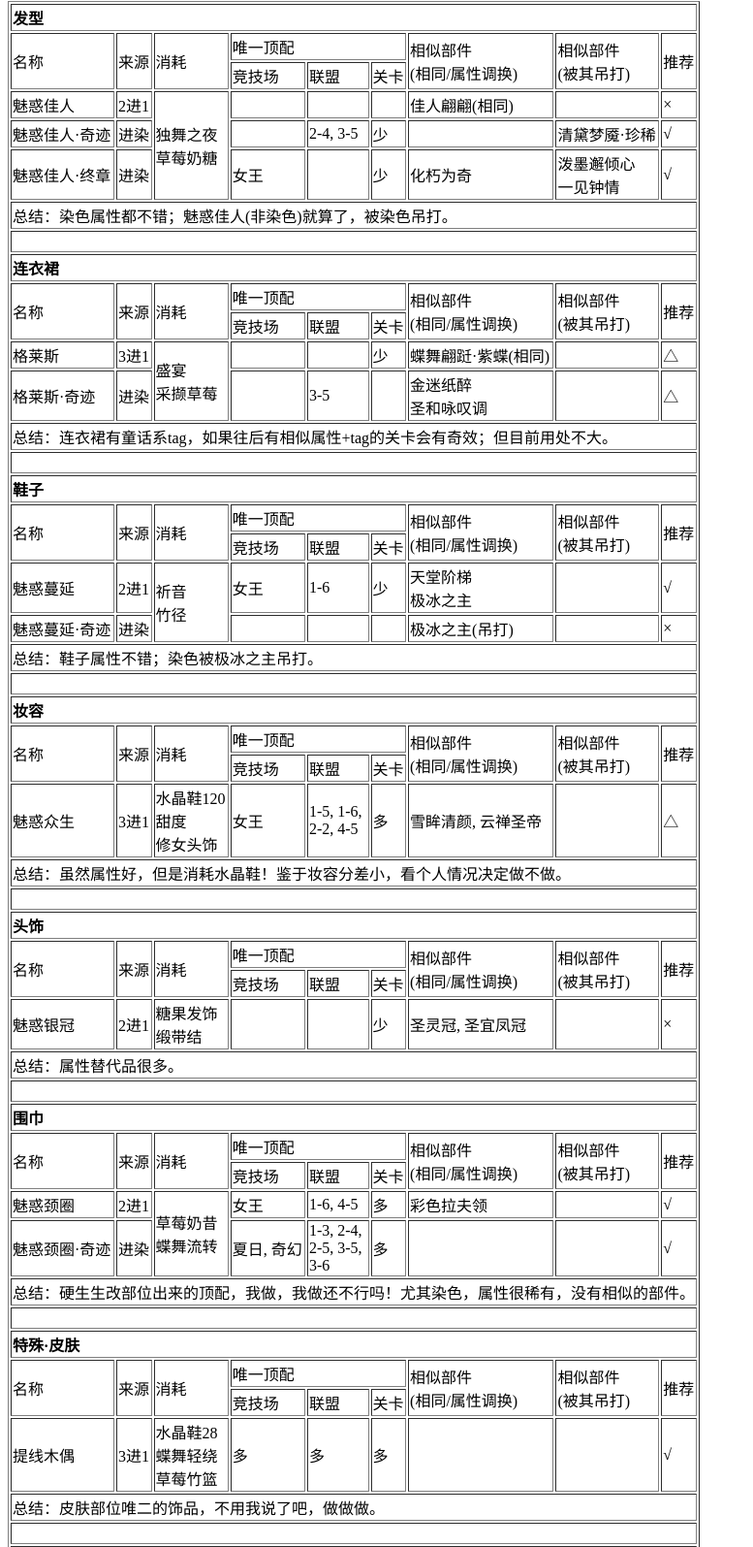
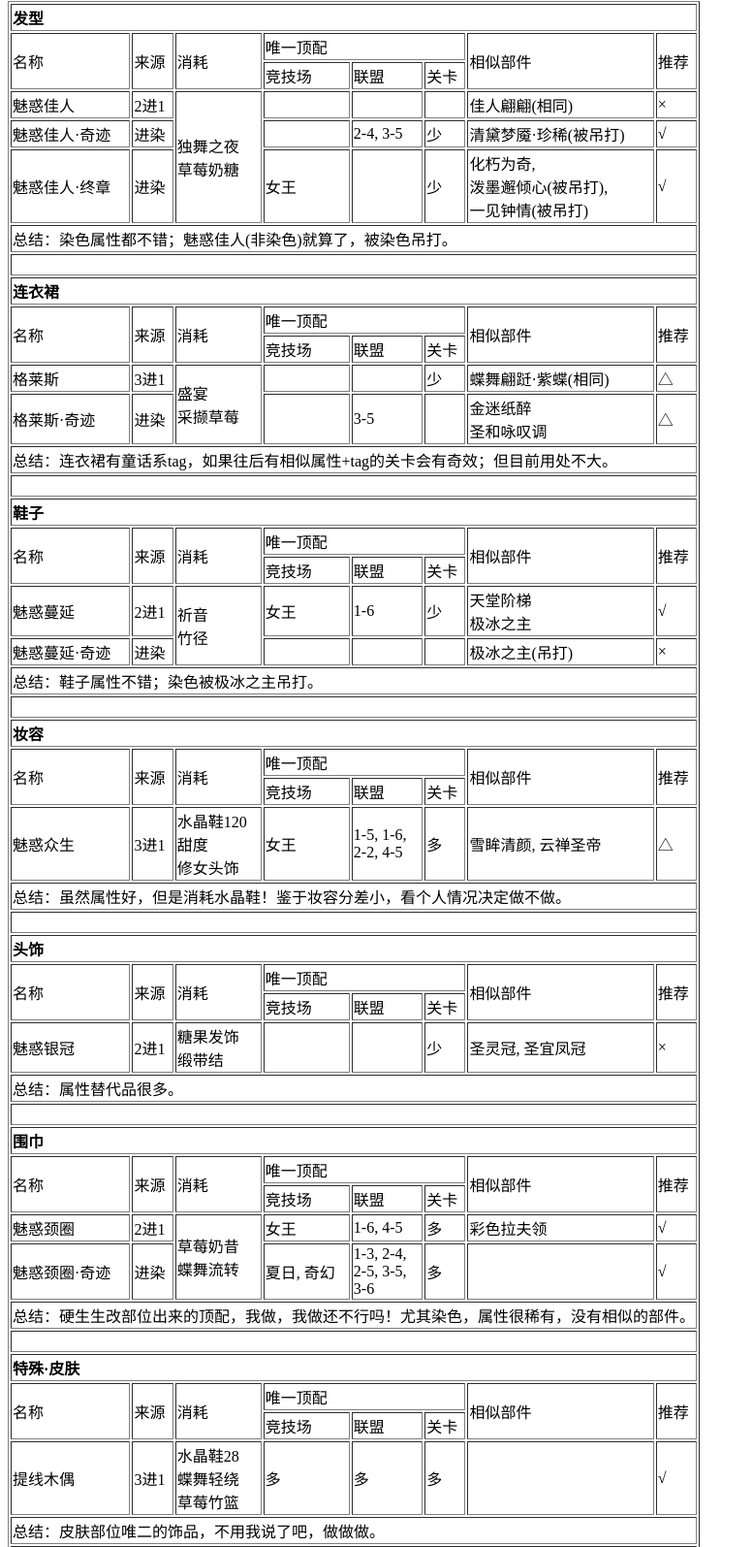
Before and after one commit to reanrean/dev-site, a plain HTML site: page gls.html in a window 1280 px wide. Shown: the part 119-1714 px from the top of the page at 97% size, without its empty margins (0-777 px from the left). Drawn offline with Linux system fonts and the light colour scheme.

Commit message:
Update gls.html

```diff
--- a/gls.html
+++ b/gls.html
@@ -11,67 +11,67 @@
 <p>前言：格莱斯设计图上架三个月了，不少为了提线而刷的玩家做出第一套提线格莱斯了，是否有需要继续刷呢？本篇以刷出第一套提线格莱斯为前提，分析每个进化部件的消耗、顶配与推荐程度。</p>
 <table border="1">
 
-<tr><td colspan="9"><b>发型</b></td></tr>
-<tr><td rowspan='2'>名称</td><td rowspan='2'>来源</td><td rowspan='2'>消耗</td><td colspan="3">唯一顶配</td><td rowspan='2'>相似部件<br>(相同/属性调换)</td><td rowspan='2'>相似部件<br>(被其吊打)</td><td rowspan='2'>推荐</td></tr>
+<tr><td colspan="8"><b>发型</b></td></tr>
+<tr><td rowspan='2'>名称</td><td rowspan='2'>来源</td><td rowspan='2'>消耗</td><td colspan="3">唯一顶配</td><td rowspan='2'>相似部件</td><td rowspan='2'>推荐</td></tr>
 <tr><td>竞技场</td><td>联盟</td><td>关卡</td></tr>
-<tr><td>魅惑佳人</td><td>2进1</td><td rowspan="3">独舞之夜<br>草莓奶糖</td><td></td><td></td><td></td><td>佳人翩翩(相同)</td><td></td><td>×</td></tr>
-<tr><td>魅惑佳人·奇迹</td><td>进染</td><td></td><td>2-4, 3-5</td><td>少</td><td></td><td>清黛梦魇·珍稀</td><td>√</td></tr>
-<tr><td>魅惑佳人·终章</td><td>进染</td><td>女王</td><td></td><td>少</td><td>化朽为奇</td><td>泼墨邂倾心<br>一见钟情</td><td>√</td></tr>
-<tr><td colspan="9">总结：染色属性都不错；魅惑佳人(非染色)就算了，被染色吊打。</td></tr>
-<tr><td colspan="9"><br></td></tr>
+<tr><td>魅惑佳人</td><td>2进1</td><td rowspan="3">独舞之夜<br>草莓奶糖</td><td></td><td></td><td></td><td>佳人翩翩(相同)</td><td>×</td></tr>
+<tr><td>魅惑佳人·奇迹</td><td>进染</td><td></td><td>2-4, 3-5</td><td>少</td><td>清黛梦魇·珍稀(被吊打)</td><td>√</td></tr>
+<tr><td>魅惑佳人·终章</td><td>进染</td><td>女王</td><td></td><td>少</td><td>化朽为奇, <br>泼墨邂倾心(被吊打), <br>一见钟情(被吊打)</td><td>√</td></tr>
+<tr><td colspan="8">总结：染色属性都不错；魅惑佳人(非染色)就算了，被染色吊打。</td></tr>
+<tr><td colspan="8"><br></td></tr>
 
-<tr><td colspan="9"><b>连衣裙</b></td></tr>
-<tr><td rowspan='2'>名称</td><td rowspan='2'>来源</td><td rowspan='2'>消耗</td><td colspan="3">唯一顶配</td><td rowspan='2'>相似部件<br>(相同/属性调换)</td><td rowspan='2'>相似部件<br>(被其吊打)</td><td rowspan='2'>推荐</td></tr>
+<tr><td colspan="8"><b>连衣裙</b></td></tr>
+<tr><td rowspan='2'>名称</td><td rowspan='2'>来源</td><td rowspan='2'>消耗</td><td colspan="3">唯一顶配</td><td rowspan='2'>相似部件</td><td rowspan='2'>推荐</td></tr>
 <tr><td>竞技场</td><td>联盟</td><td>关卡</td></tr>
-<tr><td>格莱斯</td><td>3进1</td><td rowspan="2">盛宴<br>采撷草莓</td><td></td><td></td><td>少</td><td>蝶舞翩跹·紫蝶(相同)</td><td></td><td>△</td></tr>
-<tr><td>格莱斯·奇迹</td><td>进染</td><td></td><td>3-5</td><td></td><td>金迷纸醉<br>圣和咏叹调</td><td></td><td>△</td></tr>
-<tr><td colspan="9">总结：连衣裙有童话系tag，如果往后有相似属性+tag的关卡会有奇效；但目前用处不大。</td></tr>
-<tr><td colspan="9"><br></td></tr>
+<tr><td>格莱斯</td><td>3进1</td><td rowspan="2">盛宴<br>采撷草莓</td><td></td><td></td><td>少</td><td>蝶舞翩跹·紫蝶(相同)</td><td>△</td></tr>
+<tr><td>格莱斯·奇迹</td><td>进染</td><td></td><td>3-5</td><td></td><td>金迷纸醉<br>圣和咏叹调</td><td>△</td></tr>
+<tr><td colspan="8">总结：连衣裙有童话系tag，如果往后有相似属性+tag的关卡会有奇效；但目前用处不大。</td></tr>
+<tr><td colspan="8"><br></td></tr>
 
-<tr><td colspan="9"><b>鞋子</b></td></tr>
-<tr><td rowspan='2'>名称</td><td rowspan='2'>来源</td><td rowspan='2'>消耗</td><td colspan="3">唯一顶配</td><td rowspan='2'>相似部件<br>(相同/属性调换)</td><td rowspan='2'>相似部件<br>(被其吊打)</td><td rowspan='2'>推荐</td></tr>
+<tr><td colspan="8"><b>鞋子</b></td></tr>
+<tr><td rowspan='2'>名称</td><td rowspan='2'>来源</td><td rowspan='2'>消耗</td><td colspan="3">唯一顶配</td><td rowspan='2'>相似部件</td><td rowspan='2'>推荐</td></tr>
 <tr><td>竞技场</td><td>联盟</td><td>关卡</td></tr>
-<tr><td>魅惑蔓延</td><td>2进1</td><td rowspan="2">祈音<br>竹径</td><td>女王</td><td>1-6</td><td>少</td><td>天堂阶梯<br>极冰之主</td><td></td><td>√</td></tr>
-<tr><td>魅惑蔓延·奇迹</td><td>进染</td><td></td><td></td><td></td><td>极冰之主(吊打)</td><td></td><td>×</td></tr>
-<tr><td colspan="9">总结：鞋子属性不错；染色被极冰之主吊打。</td></tr>
-<tr><td colspan="9"><br></td></tr>
+<tr><td>魅惑蔓延</td><td>2进1</td><td rowspan="2">祈音<br>竹径</td><td>女王</td><td>1-6</td><td>少</td><td>天堂阶梯<br>极冰之主</td><td>√</td></tr>
+<tr><td>魅惑蔓延·奇迹</td><td>进染</td><td></td><td></td><td></td><td>极冰之主(吊打)</td><td>×</td></tr>
+<tr><td colspan="8">总结：鞋子属性不错；染色被极冰之主吊打。</td></tr>
+<tr><td colspan="8"><br></td></tr>
 
 
-<tr><td colspan="9"><b>妆容</b></td></tr>
-<tr><td rowspan='2'>名称</td><td rowspan='2'>来源</td><td rowspan='2'>消耗</td><td colspan="3">唯一顶配</td><td rowspan='2'>相似部件<br>(相同/属性调换)</td><td rowspan='2'>相似部件<br>(被其吊打)</td><td rowspan='2'>推荐</td></tr>
+<tr><td colspan="8"><b>妆容</b></td></tr>
+<tr><td rowspan='2'>名称</td><td rowspan='2'>来源</td><td rowspan='2'>消耗</td><td colspan="3">唯一顶配</td><td rowspan='2'>相似部件</td><td rowspan='2'>推荐</td></tr>
 <tr><td>竞技场</td><td>联盟</td><td>关卡</td></tr>
-<tr><td>魅惑众生</td><td>3进1</td><td>水晶鞋120<br>甜度<br>修女头饰</td><td>女王</td><td>1-5, 1-6, <br>2-2, 4-5</td><td>多</td><td>雪眸清颜, 云禅圣帝</td><td></td><td>△</td></tr>
-<tr><td colspan="9">总结：虽然属性好，但是消耗水晶鞋！鉴于妆容分差小，看个人情况决定做不做。</td></tr>
-<tr><td colspan="9"><br></td></tr>
+<tr><td>魅惑众生</td><td>3进1</td><td>水晶鞋120<br>甜度<br>修女头饰</td><td>女王</td><td>1-5, 1-6, <br>2-2, 4-5</td><td>多</td><td>雪眸清颜, 云禅圣帝</td><td>△</td></tr>
+<tr><td colspan="8">总结：虽然属性好，但是消耗水晶鞋！鉴于妆容分差小，看个人情况决定做不做。</td></tr>
+<tr><td colspan="8"><br></td></tr>
 
-<tr><td colspan="9"><b>头饰</b></td></tr>
-<tr><td rowspan='2'>名称</td><td rowspan='2'>来源</td><td rowspan='2'>消耗</td><td colspan="3">唯一顶配</td><td rowspan='2'>相似部件<br>(相同/属性调换)</td><td rowspan='2'>相似部件<br>(被其吊打)</td><td rowspan='2'>推荐</td></tr>
+<tr><td colspan="8"><b>头饰</b></td></tr>
+<tr><td rowspan='2'>名称</td><td rowspan='2'>来源</td><td rowspan='2'>消耗</td><td colspan="3">唯一顶配</td><td rowspan='2'>相似部件</td><td rowspan='2'>推荐</td></tr>
 <tr><td>竞技场</td><td>联盟</td><td>关卡</td></tr>
-<tr><td>魅惑银冠</td><td>2进1</td><td>糖果发饰<br>缎带结</td><td></td><td></td><td>少</td><td>圣灵冠, 圣宜凤冠</td><td></td><td>×</td></tr>
-<tr><td colspan="9">总结：属性替代品很多。</td></tr>
-<tr><td colspan="9"><br></td></tr>
+<tr><td>魅惑银冠</td><td>2进1</td><td>糖果发饰<br>缎带结</td><td></td><td></td><td>少</td><td>圣灵冠, 圣宜凤冠</td><td>×</td></tr>
+<tr><td colspan="8">总结：属性替代品很多。</td></tr>
+<tr><td colspan="8"><br></td></tr>
 
-<tr><td colspan="9"><b>围巾</b></td></tr>
-<tr><td rowspan='2'>名称</td><td rowspan='2'>来源</td><td rowspan='2'>消耗</td><td colspan="3">唯一顶配</td><td rowspan='2'>相似部件<br>(相同/属性调换)</td><td rowspan='2'>相似部件<br>(被其吊打)</td><td rowspan='2'>推荐</td></tr>
+<tr><td colspan="8"><b>围巾</b></td></tr>
+<tr><td rowspan='2'>名称</td><td rowspan='2'>来源</td><td rowspan='2'>消耗</td><td colspan="3">唯一顶配</td><td rowspan='2'>相似部件</td><td rowspan='2'>推荐</td></tr>
 <tr><td>竞技场</td><td>联盟</td><td>关卡</td></tr>
-<tr><td>魅惑颈圈</td><td>2进1</td><td rowspan="2">草莓奶昔<br>蝶舞流转</td><td>女王</td><td>1-6, 4-5</td><td>多</td><td>彩色拉夫领</td><td></td><td>√</td></tr>
-<tr><td>魅惑颈圈·奇迹</td><td>进染</td><td>夏日, 奇幻</td><td>1-3, 2-4, <br>2-5, 3-5, <br>3-6</td><td>多</td><td></td><td></td><td>√</td></tr>
-<tr><td colspan="9">总结：硬生生改部位出来的顶配，我做，我做还不行吗！尤其染色，属性很稀有，没有相似的部件。</td></tr>
-<tr><td colspan="9"><br></td></tr>
+<tr><td>魅惑颈圈</td><td>2进1</td><td rowspan="2">草莓奶昔<br>蝶舞流转</td><td>女王</td><td>1-6, 4-5</td><td>多</td><td>彩色拉夫领</td><td>√</td></tr>
+<tr><td>魅惑颈圈·奇迹</td><td>进染</td><td>夏日, 奇幻</td><td>1-3, 2-4, <br>2-5, 3-5, <br>3-6</td><td>多</td><td></td><td>√</td></tr>
+<tr><td colspan="8">总结：硬生生改部位出来的顶配，我做，我做还不行吗！尤其染色，属性很稀有，没有相似的部件。</td></tr>
+<tr><td colspan="8"><br></td></tr>
 
-<tr><td colspan="9"><b>特殊·皮肤</b></td></tr>
-<tr><td rowspan='2'>名称</td><td rowspan='2'>来源</td><td rowspan='2'>消耗</td><td colspan="3">唯一顶配</td><td rowspan='2'>相似部件<br>(相同/属性调换)</td><td rowspan='2'>相似部件<br>(被其吊打)</td><td rowspan='2'>推荐</td></tr>
+<tr><td colspan="8"><b>特殊·皮肤</b></td></tr>
+<tr><td rowspan='2'>名称</td><td rowspan='2'>来源</td><td rowspan='2'>消耗</td><td colspan="3">唯一顶配</td><td rowspan='2'>相似部件</td><td rowspan='2'>推荐</td></tr>
 <tr><td>竞技场</td><td>联盟</td><td>关卡</td></tr>
-<tr><td>提线木偶</td><td>3进1</td><td>水晶鞋28<br>蝶舞轻绕<br>草莓竹篮</td><td>多</td><td>多</td><td>多</td><td></td><td></td><td>√</td></tr>
-<tr><td colspan="9">总结：皮肤部位唯二的饰品，不用我说了吧，做做做。</td></tr>
-<tr><td colspan="9"><br></td></tr>
+<tr><td>提线木偶</td><td>3进1</td><td>水晶鞋28<br>蝶舞轻绕<br>草莓竹篮</td><td>多</td><td>多</td><td>多</td><td></td><td>√</td></tr>
+<tr><td colspan="8">总结：皮肤部位唯二的饰品，不用我说了吧，做做做。</td></tr>
+<tr><td colspan="8"><br></td></tr>
 
-<tr><td colspan="9"><b>特殊·提线</b></td></tr>
-<tr><td rowspan='2'>名称</td><td rowspan='2'>来源</td><td rowspan='2'>消耗</td><td colspan="3">唯一顶配</td><td rowspan='2'>相似部件<br>(相同/属性调换)</td><td rowspan='2'>相似部件<br>(被其吊打)</td><td rowspan='2'>推荐</td></tr>
+<tr><td colspan="8"><b>特殊·提线</b></td></tr>
+<tr><td rowspan='2'>名称</td><td rowspan='2'>来源</td><td rowspan='2'>消耗</td><td colspan="3">唯一顶配</td><td rowspan='2'>相似部件</td><td rowspan='2'>推荐</td></tr>
 <tr><td>竞技场</td><td>联盟</td><td>关卡</td></tr>
-<tr><td>提线枷锁</td><td>3进1</td><td>钻石1512<br>水晶鞋60</td><td>多</td><td>多</td><td>多</td><td></td><td></td><td>√</td></tr>
-<tr><td colspan="9">总结：提线部位唯二的饰品，不用我说了吧，做做做。</td></tr>
-<tr><td colspan="9"><br></td></tr>
+<tr><td>提线枷锁</td><td>3进1</td><td>钻石1512<br>水晶鞋60</td><td>多</td><td>多</td><td>多</td><td></td><td>√</td></tr>
+<tr><td colspan="8">总结：提线部位唯二的饰品，不用我说了吧，做做做。</td></tr>
+<tr><td colspan="8"><br></td></tr>
 </table>
 
 <p>最后来一个刷公主关卡的总结：</p>
```
